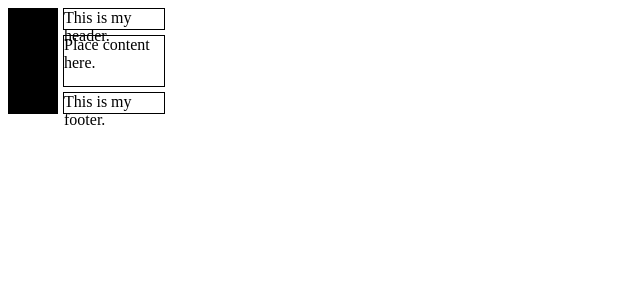
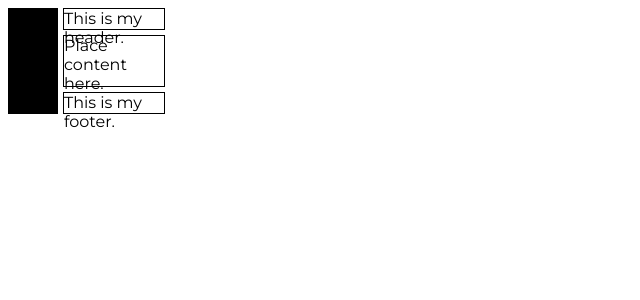
Before and after one commit to andykim5/andykim5.github.io, a PHP site: page / in a window 1280 px wide. Shown: the top 300 px of the page, without its empty margins (0-640 px from the left). Run offline with PHP 8.4, Linux system fonts and the light colour scheme.

Commit message:
Commit 1.3a

```diff
--- a/CSS/version1.css
+++ b/CSS/version1.css
@@ -1,4 +1,8 @@
-.container { position:relative; padding:0 0 0 55px; }
+.container {
+	position:relative;
+	padding:0 0 0 55px;
+	font-family: 'Montserrat';
+	}
 #sidebar {
     position:absolute;
     top:0; bottom:0; left:0;
--- a/index.html
+++ b/index.html
@@ -1,5 +1,6 @@
 <html>
 <link rel=stylesheet type="text/css" href="http://andykim5.github.io/CSS/version1.css">
+<link rel=stylesheet type=""text/css" href="http://fonts.googleapis.com/css?family=Montserrat:400,700">
 	<div class="container">
 		<div id="sidebar">
 			<div id="toc">
```
